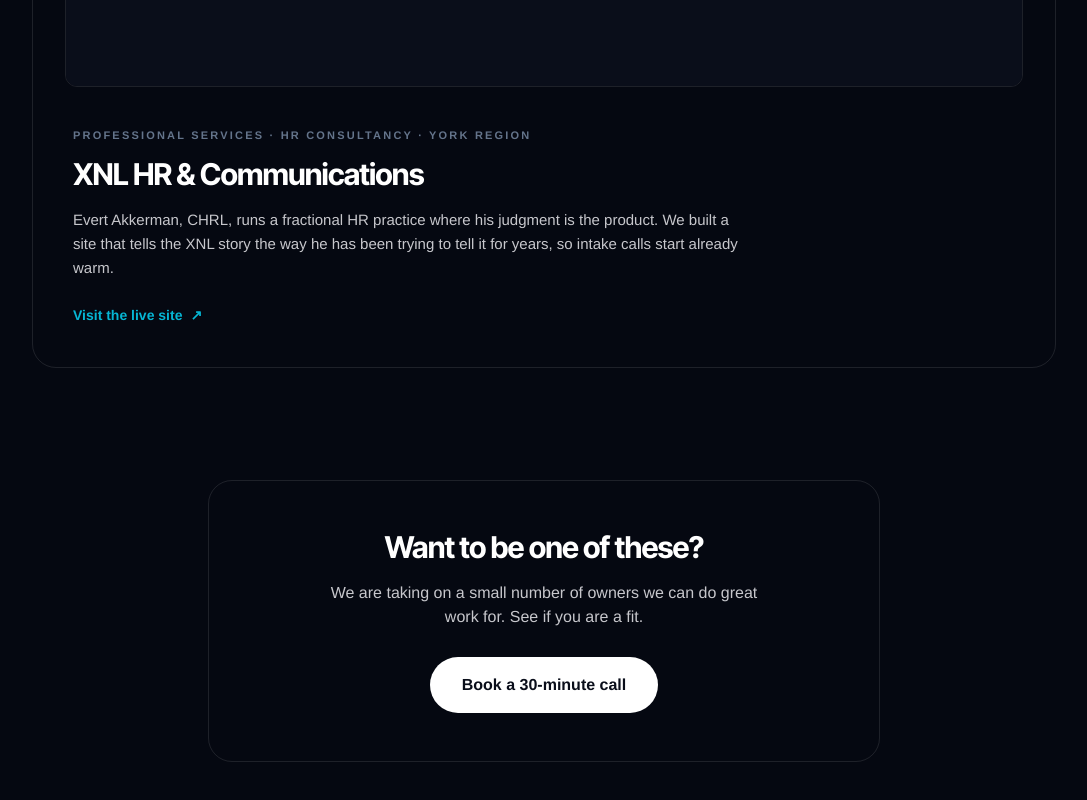
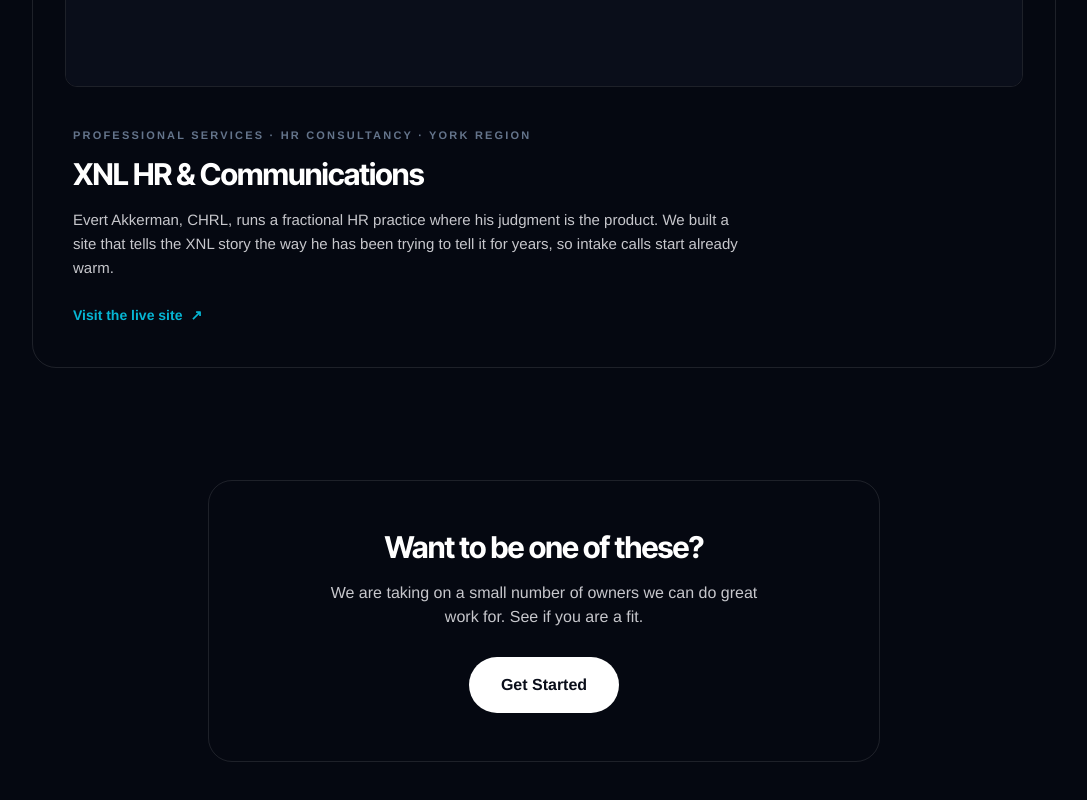
Before and after one commit to staybookt/staybookt-investor, a Next.js app: page /work in a window 1280 px wide. Shown: the part 2011-2811 px from the top of the page, without its empty margins (96-1183 px from the left). Built offline with nearby package versions, Linux system fonts and the light colour scheme; no server answers.

Commit message:
work CTA: Get Started to /start

```diff
--- a/app/work/page.tsx
+++ b/app/work/page.tsx
@@ -1,7 +1,7 @@
 import Link from 'next/link';
 import Image from 'next/image';
 import { TopNav } from '@/components/TopNav';
-import { CAL_LINK } from '@/lib/site';
+import { START_LINK } from '@/lib/site';
 
 export const metadata = {
   title: 'Our work',
@@ -119,7 +119,7 @@ export default function WorkPage() {
           <div className="mx-auto max-w-2xl rounded-3xl border border-white/10 p-8 text-center sm:p-12">
             <h2 className="font-display text-3xl tracking-tight text-white">Want to be one of these?</h2>
             <p className="mx-auto mt-4 max-w-md text-base text-platinum-soft">We are taking on a small number of owners we can do great work for. See if you are a fit.</p>
-            <a href={CAL_LINK} target="_blank" rel="noopener noreferrer" className="mt-7 inline-block rounded-full bg-white px-8 py-4 text-base font-bold text-ink transition-transform hover:-translate-y-0.5 hover:bg-white/90">Book a 30-minute call</a>
+            <a href={START_LINK} className="mt-7 inline-block rounded-full bg-white px-8 py-4 text-base font-bold text-ink transition-transform hover:-translate-y-0.5 hover:bg-white/90">Get Started</a>
           </div>
         </section>
       </main>
```
